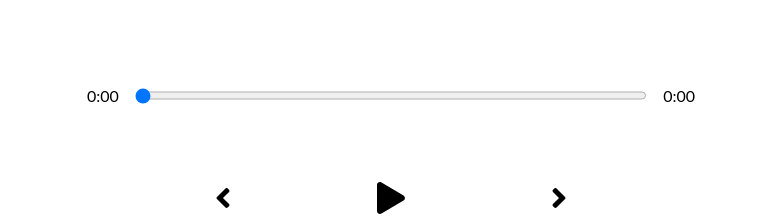
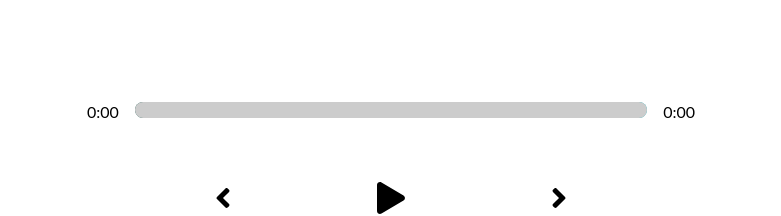
Before and after one commit to yarinmatmoni/Music_Player, a React (Create React App) app: page / in a window 1280 px wide. Shown: the part 490-706 px from the top of the page, without its empty margins (249-1030 px from the left). Built offline with nearby package versions, Linux system fonts and the light colour scheme; the HTML template or start-up script is replaced by a standard one.

Commit message:
Add style for inpute

```diff
--- a/src/App.js
+++ b/src/App.js
@@ -20,12 +20,16 @@
   const [songInfo,setSongInfo] = useState({
     currentTime: 0,
     duration:0,
+    animationPercentage:0,
   });
 
   const timeUpdateHandler = (e) => {
     const current = e.target.currentTime;
     const duration = e.target.duration;
-    setSongInfo({...setSongInfo,currentTime:current , duration:duration});
+    const roundedCurrent = Math.round(current);
+    const roundedDuration = Math.round(duration);
+    const animation = Math.round((roundedCurrent / roundedDuration) * 100);
+    setSongInfo({...setSongInfo,currentTime:current , duration:duration , animationPercentage:animation});
 };
 
   return (
--- a/src/components/Player.js
+++ b/src/components/Player.js
@@ -59,11 +59,19 @@
         playAudio(isPlaying,audioRef);
     }
 
+    //Add Style
+    const trackAnimation = {
+        transform: `translateX(${songInfo.animationPercentage}%)`
+    }
+
     return (
         <div className="player">
             <div className="time-control">
                 <p>{getTime(songInfo.currentTime)}</p>
-                <input type="range" min={0} max={songInfo.duration || 0} value={songInfo.currentTime} onChange={dragHandler} ></input>
+                <div style={{background: `linear-gradient(to right , ${currentSong.color[0]},${currentSong.color[1]})`}} className="track">
+                    <input type="range" min={0} max={songInfo.duration || 0} value={songInfo.currentTime} onChange={dragHandler} ></input>
+                    <div style={trackAnimation} className="animate-track"></div>
+                </div>
                 <p>{songInfo.duration ? getTime(songInfo.duration) : "0:00"}</p>
             </div>
             <div className="play-control">
--- a/src/styles/_player.scss
+++ b/src/styles/_player.scss
@@ -10,12 +10,15 @@
   display: flex;
   width: 50%;
   margin-inline: auto;
+  padding: 2rem 0rem;
   input {
     width: 100%;
-    padding: 1rem 0rem;
+    -webkit-appearance: none;
+    background: transparent;
+    cursor: pointer;
   }
   p {
-    padding: 1rem;
+    padding: 0rem 1rem;
   }
 }
 
@@ -31,3 +34,33 @@
     cursor: pointer;
   }
 }
+
+input[type="range"]:focus {
+  outline: none;
+}
+
+input[type="range"]::-webkit-slider-thumb {
+  -webkit-appearance: none;
+  height: 16px;
+  width: 16px;
+}
+
+.track {
+  background: lightblue;
+  width: 100%;
+  height: 1rem;
+  position: relative;
+  border-radius: 1rem;
+  overflow: hidden;
+}
+
+.animate-track {
+  background: rgb(204, 204, 204);
+  width: 100%;
+  height: 100%;
+  position: absolute;
+  top: 0;
+  left: 0;
+  transform: translateX(0%);
+  pointer-events: none;
+}
```
